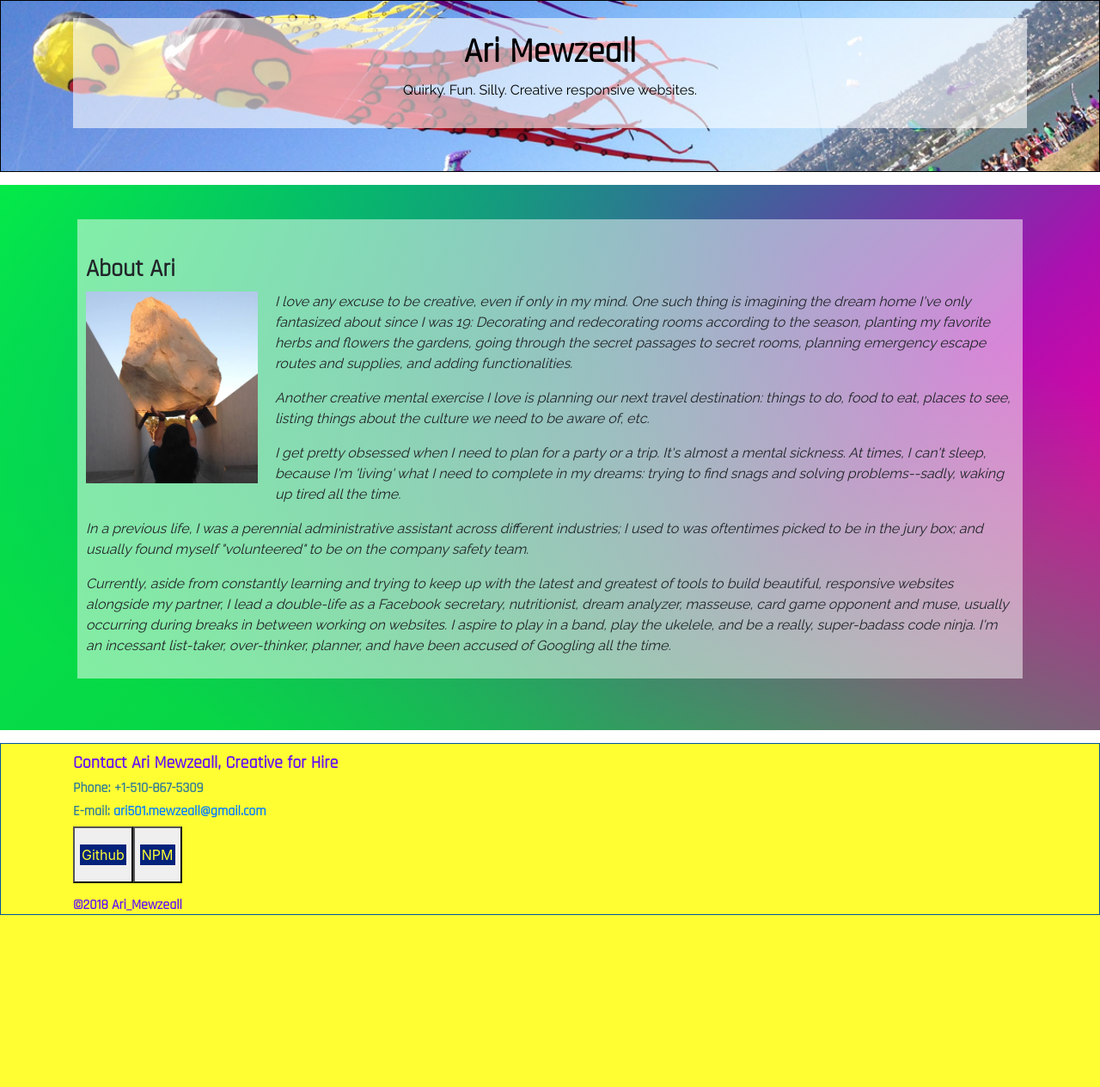
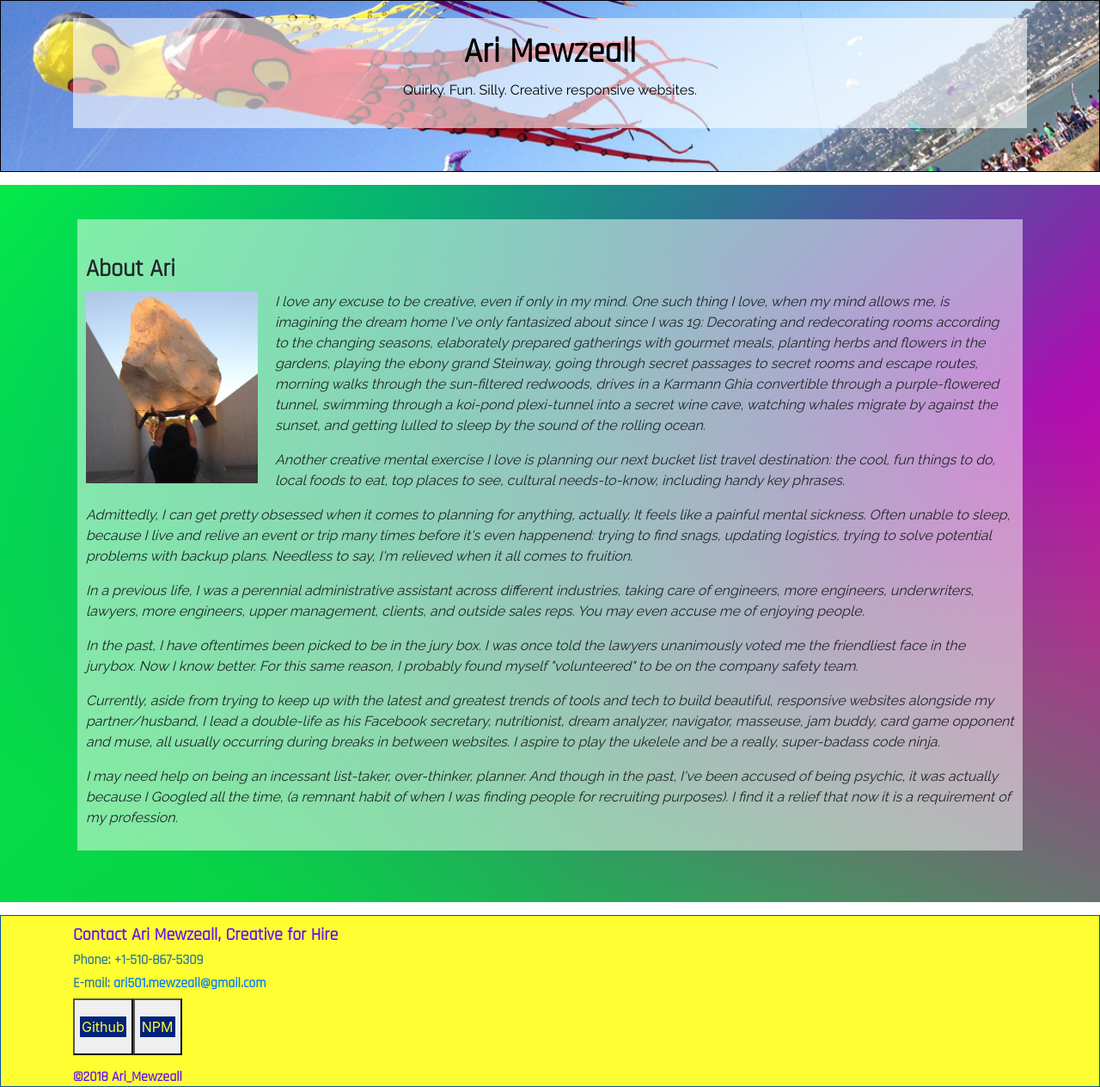
Before and after one commit to manananggal/ks-hw5-django, a Python web app: template templates/about.html in a window 1280 px wide. Shown: the part 56-1320 px from the top of the page at 86% size. Before the commit the page ends 1120 px from the top, so only its background shows below. Run offline with Jinja, Linux system fonts and the light colour scheme; the template is opened without the code that fills it, so the values that code supplies are empty; some libraries are stand-ins or nearby versions.

Commit message:
Update content

```diff
--- a/templates/about.html
+++ b/templates/about.html
@@ -1,21 +1,17 @@
 {% extends 'base.html' %}
 
 {% block content %}
-<!-- start about page -->
-  <!-- start of main section -->
-    <!-- start of about section -->
     <div class="whimsical">
       <div class="squeeze-in">
         <h3>About Ari</h3>
         <div><img class="float-md-left" src="/static/images/ari_carryrock.jpg" alt="Ari supposedly carrying a huge rock"></div>
-        <p>I love any excuse to be creative, even if only in my mind. One such thing is imagining the dream home I've only fantasized about since I was 19: Decorating and redecorating rooms according to the season, planting my favorite herbs and flowers the gardens, going through the secret passages to secret rooms, planning emergency escape routes and supplies, and adding functionalities.</p>
-        <p>Another creative mental exercise I love is planning our next travel destination: things to do, food to eat, places to see, listing things about the culture we need to be aware of, etc.</p>
-        <p>I get pretty obsessed when I need to plan for a party or a trip. It's almost a mental sickness. At times, I can't sleep, because I'm 'living' what I need to complete in my dreams: trying to find snags and solving problems--sadly, waking up tired all the time.</p>
-        <p>In a previous life, I was a perennial administrative assistant across different industries; I used to was oftentimes picked to be in the jury box; and usually found myself "volunteered" to be on the company safety team.</p>
-        <p>Currently, aside from constantly learning and trying to keep up with the latest and greatest of tools to build beautiful, responsive websites alongside my partner, I lead a double-life as a Facebook secretary, nutritionist, dream analyzer, masseuse, card game opponent and muse, usually occurring during breaks in between working on websites. I aspire to play in a band, play the ukelele, and be a really, super-badass code ninja. I'm an incessant list-taker, over-thinker, planner, and have been accused of Googling all the time.</p>
+        <p>I love any excuse to be creative, even if only in my mind. One such thing I love, when my mind allows me, is imagining the dream home I've only fantasized about since I was 19: Decorating and redecorating rooms according to the changing seasons, elaborately prepared gatherings with gourmet meals, planting herbs and flowers in the gardens, playing the ebony grand Steinway, going through secret passages to secret rooms and escape routes, morning walks through the sun-filtered redwoods, drives in a Karmann Ghia convertible through a purple-flowered tunnel, swimming through a koi-pond plexi-tunnel into a secret wine cave, watching whales migrate by against the sunset, and getting lulled to sleep by the sound of the rolling ocean.</p>
+        <p>Another creative mental exercise I love is planning our next bucket list travel destination: the cool, fun things to do, local foods to eat, top places to see, cultural needs-to-know, including handy key phrases.</p>
+        <p>Admittedly, I can get pretty obsessed when it comes to planning for anything, actually. It feels like a painful mental sickness. Often unable to sleep, because I live and relive an event or trip many times before it's even happenend: trying to find snags, updating logistics, trying to solve potential problems with backup plans. Needless to say, I'm relieved when it all comes to fruition.</p>
+        <p>In a previous life, I was a perennial administrative assistant across different industries, taking care of engineers, more engineers, underwriters, lawyers, more engineers, upper management, clients, and outside sales reps. You may even accuse me of enjoying people.</p>
+        <p>In the past, I have oftentimes been picked to be in the jury box. I was once told the lawyers unanimously voted me the friendliest face in the jurybox. Now I know better. For this same reason, I probably found myself "volunteered" to be on the company safety team.</p>
+        <p>Currently, aside from trying to keep up with the latest and greatest trends of tools and tech to build beautiful, responsive websites alongside my partner/husband, I lead a double-life as his Facebook secretary, nutritionist, dream analyzer, navigator, masseuse, jam buddy, card game opponent and muse, all usually occurring during breaks in between websites. I aspire to play the ukelele and be a really, super-badass code ninja.</p>
+        <p>I may need help on being an incessant list-taker, over-thinker, planner. And though in the past, I've been accused of being psychic, it was actually because I Googled all the time, (a remnant habit of when I was finding people for recruiting purposes). I find it a relief that now it is a requirement of my profession.</p>
       </div>
     </div>
-    <!-- end of about section -->
-  <!-- end of main section -->
-<!-- end of about page -->
 {% endblock content %}
--- a/templates/projects.html
+++ b/templates/projects.html
@@ -17,7 +17,7 @@
             <img class="blog_img" src="/static/images/50thteaparty.png" alt="Three-tiered silver tray containing high tea finger foods at table with tea cups and saucers">
             <p class="font-italic"><a href="#">www.50thbdteaparty.com</a></p>
             <h6>50th Birthday Tea Party Website</h6>
-            <p>She wanted a party but didn't want to make too much of fuss, so she had only her closest and dearest friends over for a tea party. She asked to have her site convey the whimsical, intimate mood of the party.</p>
+            <p>The client had a casual, no-fuss gathering for her 50th birthday, where she had only her closest and dearest friends over for a tea party. She asked if her site could convey the whimsical, intimate mood of the party.</p>
           </div>
         </div>
       </div>
```
Also changed, not shown: templates/base.html (+0 -13 lines), templates/blog.html (+4 -10 lines), templates/github.html (indentation only).
